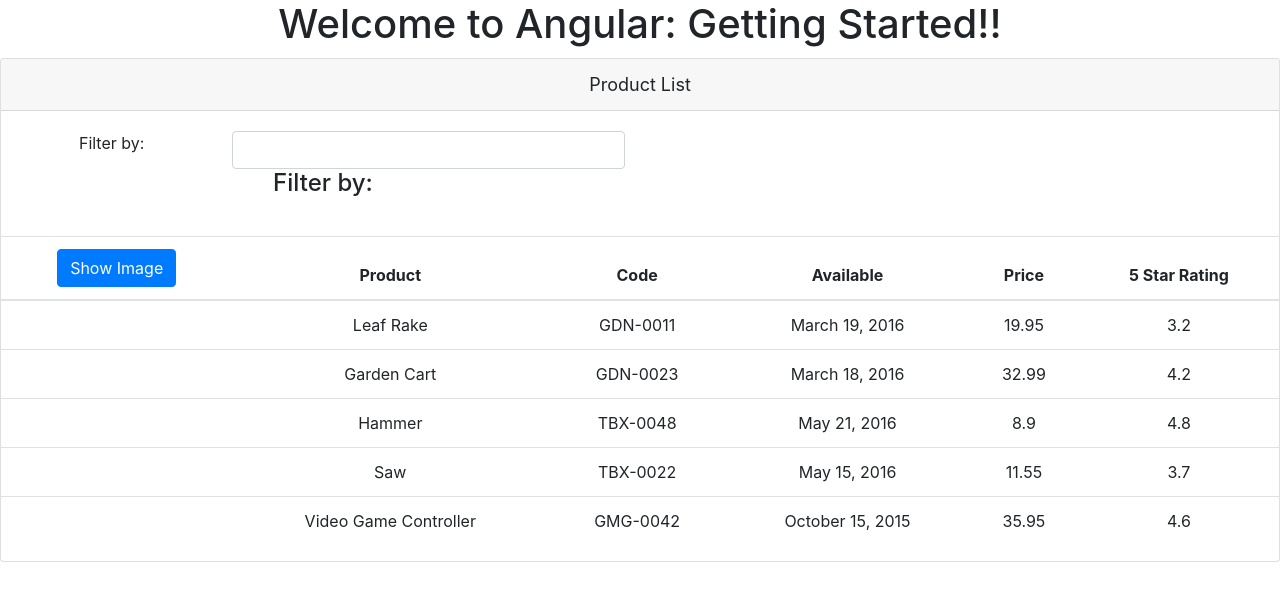
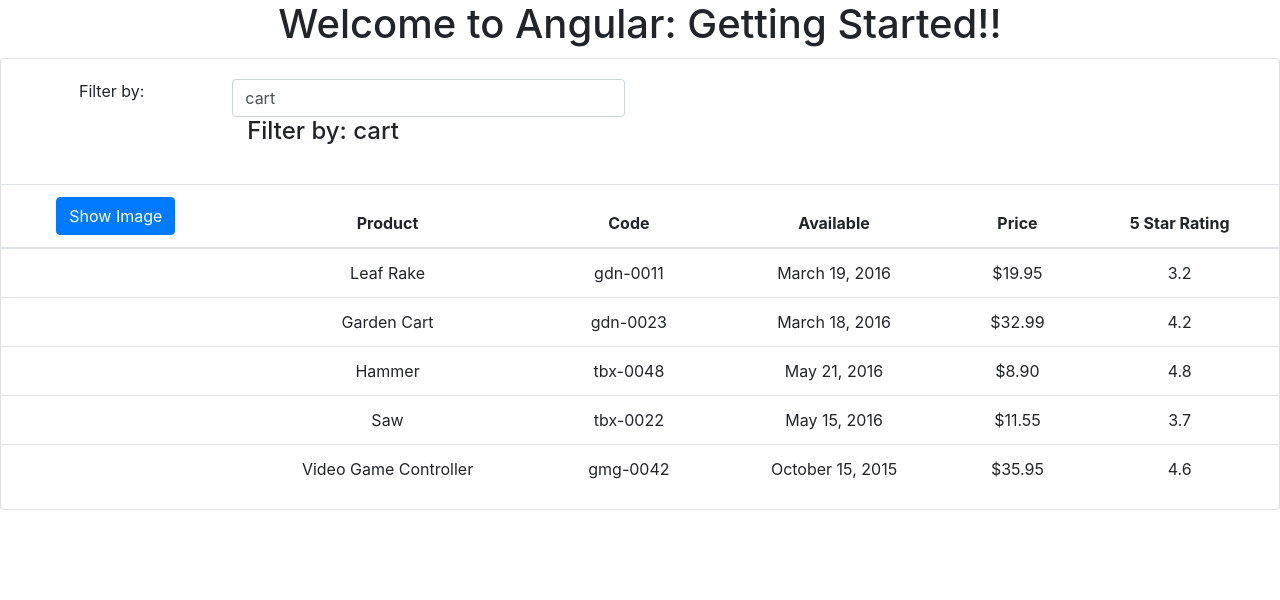
Before and after one commit to weezykon/ngAPM, an Angular app: page / in a window 1280 px wide. Shown: the top 600 px of the page. Built offline with nearby package versions, Linux system fonts and the light colour scheme.

Commit message:
Update product-list.component.html

```diff
--- a/src/app/products/product-list.component.html
+++ b/src/app/products/product-list.component.html
@@ -1,17 +1,14 @@
 <div class="card">
-    <div class="card-header">
-        Product List
-    </div>
     <div class="card-body">
         <div class="row">
             <div class="col-md-2">Filter by:</div>
             <div class="col-md-4">
-                <input type="text" class="form-control">
+                <input type="text" class="form-control" [(ngModel)]="searchFilter">
             </div>
         </div>
         <div class="row">
             <div class="col-md-6">
-                <h4>Filter by:</h4>
+                <h4>Filter by: {{searchFilter}}</h4>
             </div>
         </div>
     </div>
@@ -20,7 +17,7 @@
             <thead>
                 <tr>
                     <th>
-                        <button class="btn btn-primary">Show Image</button>
+                        <button (click)="toggleImage()" class="btn btn-primary">{{showImage ? 'Hide' : 'Show'}} Image</button>
                     </th>
                     <th>Product</th>
                     <th>Code</th>
@@ -31,11 +28,11 @@
             </thead>
             <tbody>
                 <tr *ngFor="let product of products">
-                    <td></td>
+                    <td><img *ngIf="showImage" src='{{product.imageUrl}}' alt='{{product.productName}}' [style.width.px]='50' [style.margin.px]='2'></td>
                     <td>{{product.productName}}</td>
-                    <td>{{product.productCode}}</td>
+                    <td>{{product.productCode | lowercase}}</td>
                     <td>{{product.releaseDate}}</td>
-                    <td>{{product.price}}</td>
+                    <td>{{product.price | currency:'USD':'symbol':'1.2-2'}}</td>
                     <td>{{product.starRating}}</td>
                 </tr>
             </tbody>
```
